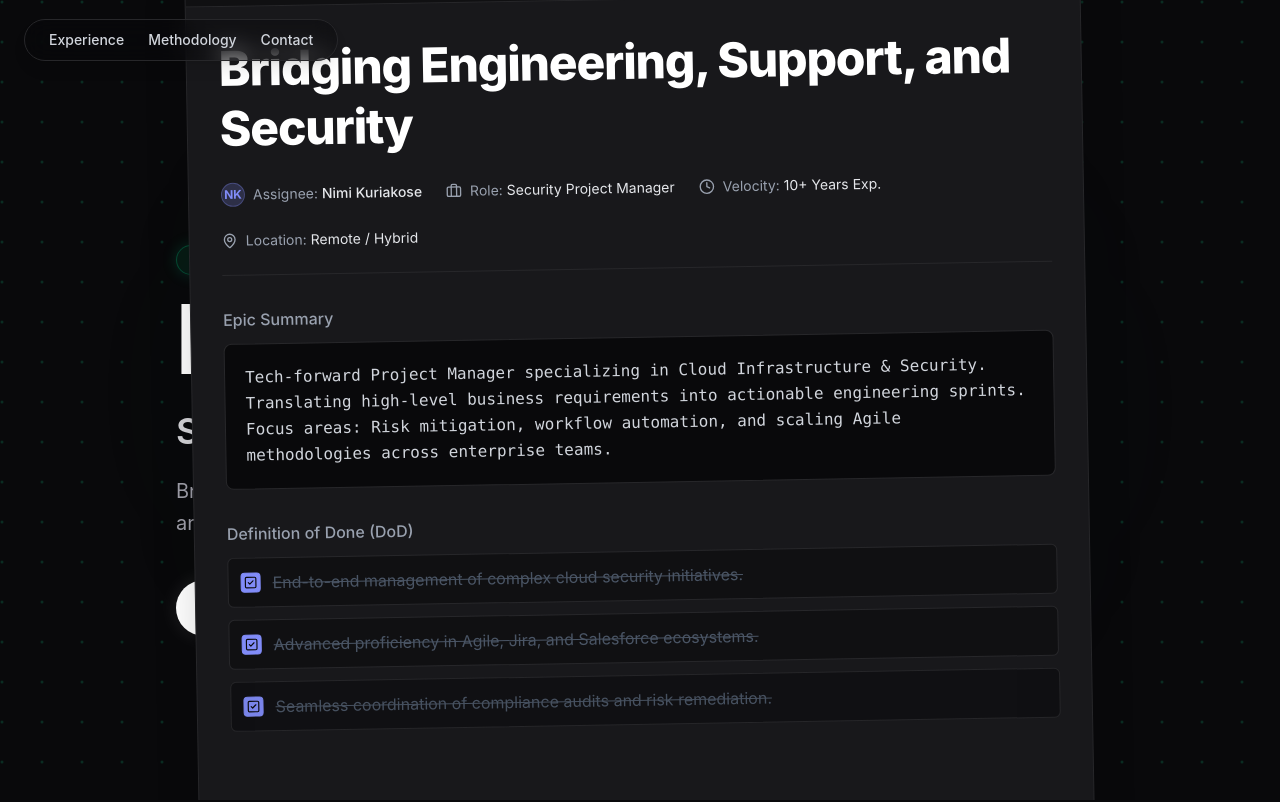
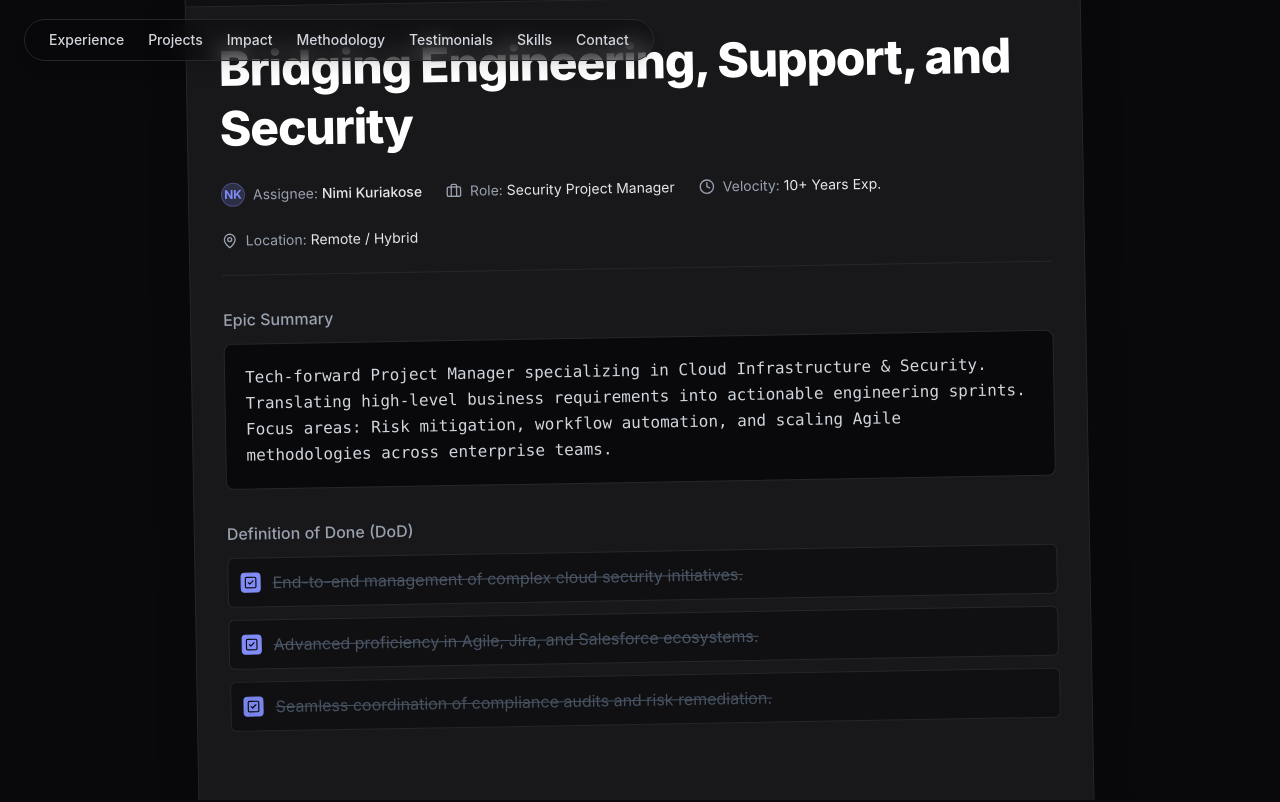
Before and after one commit to DynamicJoker/nimikuriakose.com, a React (Vite) app: page / in a window 1280 px wide. Shown: the top 802 px of the page. Built offline with nearby package versions, Linux system fonts and the light colour scheme.

Commit message:
feat: add animated drag hint and fix background rendering for aesthetic

```diff
--- a/src/App.jsx
+++ b/src/App.jsx
@@ -26,10 +26,14 @@ function App() {
       </div>
 
       {/* ── Sprint board (projects) ────────────────────────── */}
-      <Projects />
+      <div id="projects">
+        <Projects />
+      </div>
 
       {/* ── KPI metrics ────────────────────────────────────── */}
-      <ImpactDashboard />
+      <div id="impact">
+        <ImpactDashboard />
+      </div>
 
       {/* ── PM methodology / SOP ───────────────────────────── */}
       <div id="methodology-wiki">
@@ -37,10 +41,14 @@ function App() {
       </div>
 
       {/* ── Testimonials ───────────────────────────────────── */}
-      <StakeholderComments />
+      <div id="testimonials">
+        <StakeholderComments />
+      </div>
 
       {/* ── Skills matrix ──────────────────────────────────── */}
-      <Skills />
+      <div id="skills">
+        <Skills />
+      </div>
 
       {/* ── Contact form ───────────────────────────────────── */}
       <div id="contact">
--- a/src/components/HeroContainer.jsx
+++ b/src/components/HeroContainer.jsx
@@ -1,4 +1,5 @@
 import { AnimatePresence, motion } from 'motion/react';
+import { MoveHorizontal } from 'lucide-react';
 import EpicCardHero from './EpicCardHero';
 import ExecutiveHero from './ExecutiveHero';
 
@@ -9,6 +10,19 @@ const HeroContainer = ({ isJiraMaximized, setIsJiraMaximized }) => {
       <div className="absolute inset-0 z-0 pointer-events-auto">
         <ExecutiveHero />
       </div>
+
+      {/* Z-10: Original aesthetic background that hides executive view */}
+      <AnimatePresence>
+        {isJiraMaximized && (
+          <motion.div
+            initial={{ opacity: 0 }}
+            animate={{ opacity: 1 }}
+            exit={{ opacity: 0 }}
+            transition={{ duration: 0.5 }}
+            className="absolute inset-0 z-10 bg-console pointer-events-none"
+          />
+        )}
+      </AnimatePresence>
 
       {/* Z-40: Draggable Jira Card */}
       <div className="absolute inset-0 z-40 pointer-events-none flex items-center justify-center p-6 pt-20">
@@ -42,9 +56,26 @@ const HeroContainer = ({ isJiraMaximized, setIsJiraMaximized }) => {
                   repeatDelay: 2,
                   ease: "easeInOut"
                 }}
-                className="cursor-grab active:cursor-grabbing"
+                className="cursor-grab active:cursor-grabbing relative"
               >
                 <EpicCardHero />
+
+                {/* Drag Hint */}
+                <motion.div
+                  initial={{ opacity: 0 }}
+                  animate={{ opacity: 1 }}
+                  transition={{ delay: 1, duration: 1 }}
+                  className="absolute -bottom-16 left-1/2 -translate-x-1/2 flex flex-col items-center text-gray-500 gap-2 pointer-events-none w-full max-w-[200px]"
+                >
+                  <span className="text-xs font-mono tracking-widest uppercase text-gray-400/70">Drag to dismiss</span>
+                  <motion.div
+                    animate={{ x: [-8, 8, -8] }}
+                    transition={{ repeat: Infinity, duration: 2, ease: "easeInOut" }}
+                    className="text-primary/50"
+                  >
+                    <MoveHorizontal className="w-5 h-5" />
+                  </motion.div>
+                </motion.div>
               </motion.div>
             </motion.div>
           )}
--- a/src/data/siteConfig.js
+++ b/src/data/siteConfig.js
@@ -25,7 +25,11 @@ const siteConfig = {
   // Navigation
   navLinks: [
     { label: 'Experience', targetId: 'experience' },
+    { label: 'Projects', targetId: 'projects' },
+    { label: 'Impact', targetId: 'impact' },
     { label: 'Methodology', targetId: 'methodology-wiki' },
+    { label: 'Testimonials', targetId: 'testimonials' },
+    { label: 'Skills', targetId: 'skills' },
     { label: 'Contact', targetId: 'contact' },
   ],
 };
```
